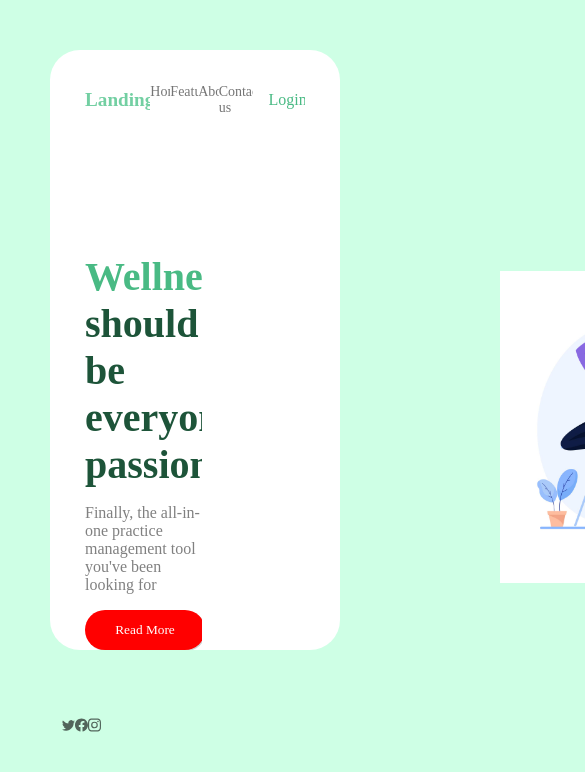
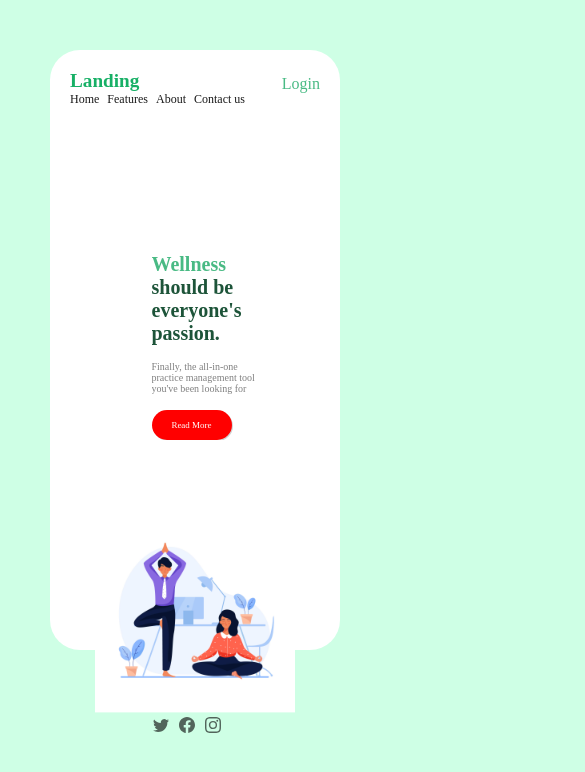
Before and after one commit to AnkushDhar/Landing-page-1, a plain HTML site: page index.html in a window 390 px wide. Shown: the top 772 px of the page, 585 px wide, since content can reach past the window. Drawn offline with Linux system fonts and the light colour scheme; a web font is replaced by a local one.

Commit message:
responsiveness added

```diff
--- a/index.css
+++ b/index.css
@@ -50,7 +50,7 @@ header {
 }
 
 .nav-container{
-    /* border: 1px solid; */
+   max-width: 300px;
     font-size: 14px;
     width: 65%;
     display: flex;
@@ -95,7 +95,8 @@ img{
     position: absolute;
     /* right: px; */
     top: 110px;
-    left: 500px;
+    /* left: 500px; */
+    right: 30px;
     bottom: 10px;
 }
 #content-container {
@@ -151,3 +152,112 @@ footer {
 .footer{
     opacity: 0.6;
 }
+
+@media screen and (max-width : 710px) {
+
+
+    img{
+        object-fit: contain;
+        width: 300px;
+        height: 75vh;
+        position: absolute;
+        /* right: px; */
+        top: 110px;
+        /* left: 500px; */
+        right: 50px;
+        bottom: 10px;
+    }
+
+
+    #hero-title{
+        font-size: 30px;
+
+    }
+
+    .footer{
+        margin-left: 16px;
+    }
+}
+
+
+@media screen and (max-width : 550px) {
+
+    main{
+        display: flex;
+        flex-direction: column;
+        justify-content: space-between;
+        align-items: center;
+    }
+
+
+
+
+    #hero-title{
+        font-size: 20px;
+    }
+
+    .dsc{
+        font-size: 10px;
+    }
+
+    button{
+        font-size: 9px;
+        padding: auto;
+        width: 80px;
+        height: 30px;
+    }
+    img{
+        object-fit: contain;
+        position: absolute;
+        top: 50%;
+        left: 50%;
+        width: 200px;
+        transform: translate(-50% , -20%);
+
+    }
+
+    .heading{
+        flex-direction: column;
+        display: block;
+        height: 100px;
+    }
+
+    .footer{
+       width: 60%;
+       display: flex;
+       align-items: center;
+       justify-content: center;
+       gap: 10px;
+       margin: auto;
+
+    }
+
+    #login{
+        padding-left: 0;
+        margin-left: 0;
+
+    }
+
+    #navdiv{
+        flex-direction: column;
+        align-items: flex-start;
+    }
+
+    .nav-container{
+        padding-left: 0;
+        width: 100%;
+        gap: 8px;
+        justify-content: flex-start;
+    }
+
+    #login {
+        padding-bottom: 30px;
+        text-align: right;
+        position: absolute;
+        top: 60px;
+        right: 55px;
+    }
+    .navs{
+        font-size: 12px;
+    }
+}
--- a/index.html
+++ b/index.html
@@ -13,8 +13,8 @@
 </head>
 
 <body>
-    <!-- <header>
-        <div id="navdiv">
+    <div id="page-content">
+        <header class="heading">
             <p id="page-title">Landing</p>
             <div class="nav-container">
                 <nav class="navs">Home</nav>
@@ -22,52 +22,7 @@
                 <nav class="navs">About</nav>
                 <nav class="navs">Contact us</nav>
             </div>
-        </div>
-        <span id="login">Login</span>
-    </header>
-    <main>
-        <img src="./yoga.jpg">
-        <div id="content-container">
-            <p id="hero-title">
-                <span id="highlight">Wellness</span> should be everyone's passion.
-            </p>
-            <p class="dsc">
-                Finally, the all-in-one practice management tool you've been looking for
-            </p>
-            <button type="button">Read More</button>
-        </div>
-    </main>
-
-    <footer class="footer">
-        <svg xmlns="http://www.w3.org/2000/svg" width="16" height="16" fill="currentColor" class="bi bi-twitter"
-            viewBox="0 0 16 16">
-            <path
-                d="M5.026 15c6.038 0 9.341-5.003 9.341-9.334q.002-.211-.006-.422A6.7 6.7 0 0 0 16 3.542a6.7 6.7 0 0 1-1.889.518 3.3 3.3 0 0 0 1.447-1.817 6.5 6.5 0 0 1-2.087.793A3.286 3.286 0 0 0 7.875 6.03a9.32 9.32 0 0 1-6.767-3.429 3.29 3.29 0 0 0 1.018 4.382A3.3 3.3 0 0 1 .64 6.575v.045a3.29 3.29 0 0 0 2.632 3.218 3.2 3.2 0 0 1-.865.115 3 3 0 0 1-.614-.057 3.28 3.28 0 0 0 3.067 2.277A6.6 6.6 0 0 1 .78 13.58a6 6 0 0 1-.78-.045A9.34 9.34 0 0 0 5.026 15" />
-        </svg>
-        <svg xmlns="http://www.w3.org/2000/svg" width="16" height="16" fill="currentColor" class="bi bi-facebook"
-            viewBox="0 0 16 16">
-            <path
-                d="M16 8.049c0-4.446-3.582-8.05-8-8.05C3.58 0-.002 3.603-.002 8.05c0 4.017 2.926 7.347 6.75 7.951v-5.625h-2.03V8.05H6.75V6.275c0-2.017 1.195-3.131 3.022-3.131.876 0 1.791.157 1.791.157v1.98h-1.009c-.993 0-1.303.621-1.303 1.258v1.51h2.218l-.354 2.326H9.25V16c3.824-.604 6.75-3.934 6.75-7.951" />
-        </svg>
-        <svg xmlns="http://www.w3.org/2000/svg" width="16" height="16" fill="currentColor" class="bi bi-instagram"
-            viewBox="0 0 16 16">
-            <path
-                d="M8 0C5.829 0 5.556.01 4.703.048 3.85.088 3.269.222 2.76.42a3.9 3.9 0 0 0-1.417.923A3.9 3.9 0 0 0 .42 2.76C.222 3.268.087 3.85.048 4.7.01 5.555 0 5.827 0 8.001c0 2.172.01 2.444.048 3.297.04.852.174 1.433.372 1.942.205.526.478.972.923 1.417.444.445.89.719 1.416.923.51.198 1.09.333 1.942.372C5.555 15.99 5.827 16 8 16s2.444-.01 3.298-.048c.851-.04 1.434-.174 1.943-.372a3.9 3.9 0 0 0 1.416-.923c.445-.445.718-.891.923-1.417.197-.509.332-1.09.372-1.942C15.99 10.445 16 10.173 16 8s-.01-2.445-.048-3.299c-.04-.851-.175-1.433-.372-1.941a3.9 3.9 0 0 0-.923-1.417A3.9 3.9 0 0 0 13.24.42c-.51-.198-1.092-.333-1.943-.372C10.443.01 10.172 0 7.998 0zm-.717 1.442h.718c2.136 0 2.389.007 3.232.046.78.035 1.204.166 1.486.275.373.145.64.319.92.599s.453.546.598.92c.11.281.24.705.275 1.485.039.843.047 1.096.047 3.231s-.008 2.389-.047 3.232c-.035.78-.166 1.203-.275 1.485a2.5 2.5 0 0 1-.599.919c-.28.28-.546.453-.92.598-.28.11-.704.24-1.485.276-.843.038-1.096.047-3.232.047s-2.39-.009-3.233-.047c-.78-.036-1.203-.166-1.485-.276a2.5 2.5 0 0 1-.92-.598 2.5 2.5 0 0 1-.6-.92c-.109-.281-.24-.705-.275-1.485-.038-.843-.046-1.096-.046-3.233s.008-2.388.046-3.231c.036-.78.166-1.204.276-1.486.145-.373.319-.64.599-.92s.546-.453.92-.598c.282-.11.705-.24 1.485-.276.738-.034 1.024-.044 2.515-.045zm4.988 1.328a.96.96 0 1 0 0 1.92.96.96 0 0 0 0-1.92m-4.27 1.122a4.109 4.109 0 1 0 0 8.217 4.109 4.109 0 0 0 0-8.217m0 1.441a2.667 2.667 0 1 1 0 5.334 2.667 2.667 0 0 1 0-5.334" />
-        </svg>
-    </footer> -->
-
-    <div id="page-content">
-        <header>
-            <div id="navdiv">
-                <p id="page-title">Landing</p>
-                <div class="nav-container">
-                    <nav class="navs">Home</nav>
-                    <nav class="navs">Features</nav>
-                    <nav class="navs">About</nav>
-                    <nav class="navs">Contact us</nav>
-                </div>
-            </div>
-            <span id="login">Login</span>
+            <p id="login">Login</p>
         </header>
         <main>
             <img src="./yoga.jpg">
@@ -101,7 +56,6 @@
         </footer>
     </div>
 
-
 </body>
 
 </html>
```
